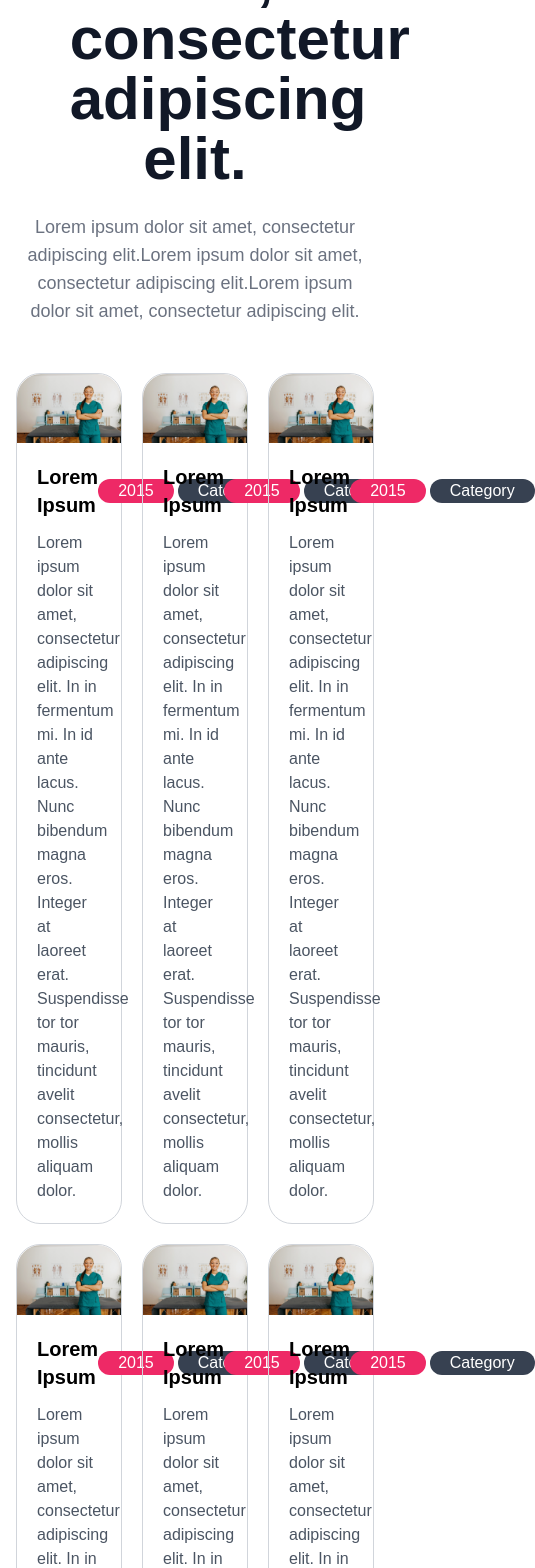
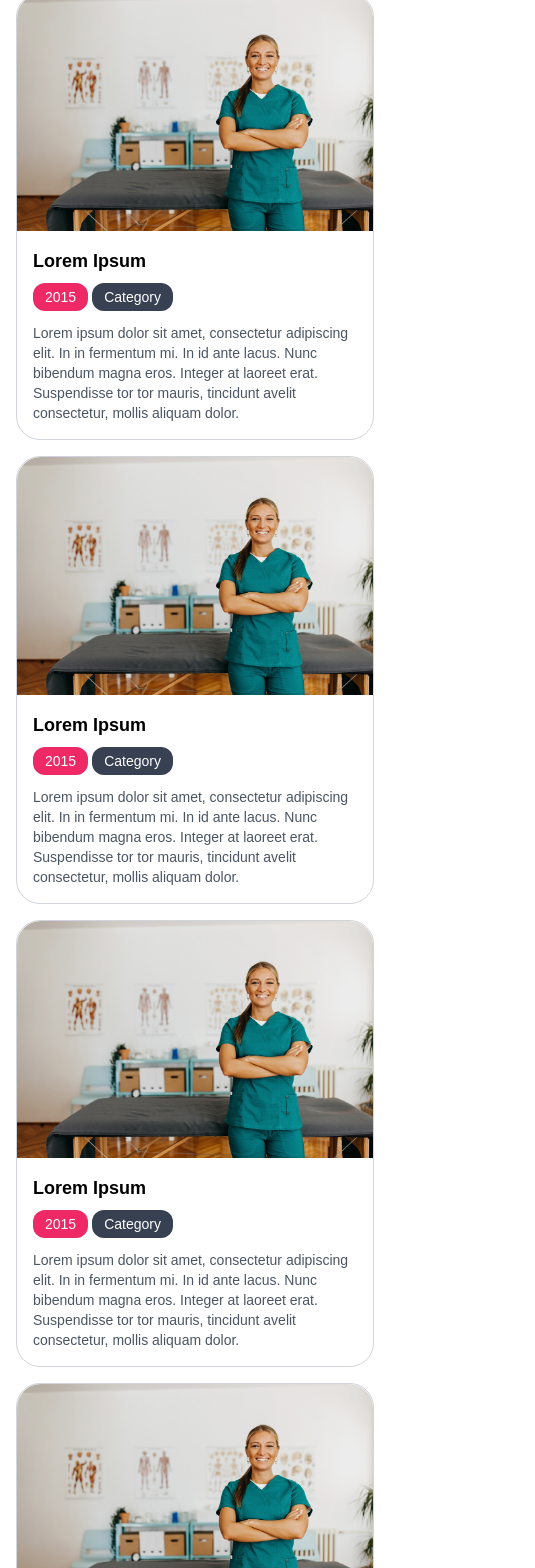
Before and after one commit to dieg0espx/ReefHealth, a Next.js app: page /blog in a window 390 px wide. Shown: the part 432-2000 px from the top of the page, 535 px wide, since content can reach past the window. Built offline with nearby package versions, Linux system fonts and the light colour scheme.

Commit message:
Full site Responsive

```diff
--- a/pages/blog.js
+++ b/pages/blog.js
@@ -4,103 +4,103 @@ import Image from 'next/image'
 function blog() {
   return (
     <div className='max-w-[1500px] mx-auto'>
-        <section className="py-16 px-4 bg-white">
+        <section className="py-12 sm:py-14 md:py-16 px-4 sm:px-6 bg-white">
             <div className="mx-auto text-center">
-                <span className="inline-block bg-light-pink text-main-pink px-6 py-2 rounded-full font-semibold mb-8">Our Blog</span>
-                <h2 className="text-6xl font-bold text-gray-900 mb-6 w-[70%] mx-auto">Lorem ipsum dolor sit amet, consectetur adipiscing elit.</h2>
-                <p className="text-lg text-gray-500 mb-12 max-w-3xl mx-auto">Lorem ipsum dolor sit amet, consectetur adipiscing elit.Lorem ipsum dolor sit amet, consectetur adipiscing elit.Lorem ipsum dolor sit amet, consectetur adipiscing elit.</p>
+                <span className="inline-block bg-light-pink text-main-pink px-4 sm:px-6 py-2 rounded-full font-semibold mb-6 sm:mb-8 text-sm sm:text-base">Our Blog</span>
+                <h2 className="text-3xl sm:text-4xl md:text-5xl lg:text-6xl font-bold text-gray-900 mb-4 sm:mb-6 w-full sm:w-[90%] md:w-[80%] lg:w-[70%] mx-auto">Lorem ipsum dolor sit amet, consectetur adipiscing elit.</h2>
+                <p className="text-base sm:text-lg text-gray-500 mb-8 sm:mb-12 max-w-3xl mx-auto">Lorem ipsum dolor sit amet, consectetur adipiscing elit.Lorem ipsum dolor sit amet, consectetur adipiscing elit.Lorem ipsum dolor sit amet, consectetur adipiscing elit.</p>
             </div>
 
-            <div className='grid grid-cols-3 gap-5'>
+            <div className='grid grid-cols-1 sm:grid-cols-2 lg:grid-cols-3 gap-4 sm:gap-5'>
                 <div className='border border-gray-300 rounded-3xl'>
                     <Image src={"/doctor1.jpg"} className='w-full rounded-t-3xl' width={500} height={300}/>
-                    <div className='p-5'>
-                        <div className='flex justify-between items-center mb-3'>
-                            <p className='text-black font-semibold text-xl'> Lorem Ipsum </p>
-                            <div className='flex gap-1'>
-                                <p className='bg-main-pink rounded-xl text-white px-5 text-center'> 2015 </p>
-                                <p className='bg-gray-700 rounded-xl text-white px-5 text-center'> Category </p>
+                    <div className='p-4 sm:p-5'>
+                        <div className='flex flex-col sm:flex-row sm:justify-between sm:items-center mb-3 gap-2 sm:gap-0'>
+                            <p className='text-black font-semibold text-lg sm:text-xl'> Lorem Ipsum </p>
+                            <div className='flex gap-1 flex-wrap'>
+                                <p className='bg-main-pink rounded-xl text-white px-3 sm:px-5 py-1 text-center text-sm sm:text-base'> 2015 </p>
+                                <p className='bg-gray-700 rounded-xl text-white px-3 sm:px-5 py-1 text-center text-sm sm:text-base'> Category </p>
                             </div>
                         </div>
-                        <p className='text-gray-600'> Lorem ipsum dolor sit amet, consectetur adipiscing elit. In in fermentum mi. In id ante lacus. Nunc bibendum magna eros. Integer at laoreet erat. Suspendisse tor tor mauris, tincidunt avelit consectetur, mollis aliquam dolor.</p>
+                        <p className='text-gray-600 text-sm sm:text-base'> Lorem ipsum dolor sit amet, consectetur adipiscing elit. In in fermentum mi. In id ante lacus. Nunc bibendum magna eros. Integer at laoreet erat. Suspendisse tor tor mauris, tincidunt avelit consectetur, mollis aliquam dolor.</p>
                     </div>
                 </div>
                 <div className='border border-gray-300 rounded-3xl'>
                     <Image src={"/doctor1.jpg"} className='w-full rounded-t-3xl' width={500} height={300}/>
-                    <div className='p-5'>
-                        <div className='flex justify-between items-center mb-3'>
-                            <p className='text-black font-semibold text-xl'> Lorem Ipsum </p>
-                            <div className='flex gap-1'>
-                                <p className='bg-main-pink rounded-xl text-white px-5 text-center'> 2015 </p>
-                                <p className='bg-gray-700 rounded-xl text-white px-5 text-center'> Category </p>
+                    <div className='p-4 sm:p-5'>
+                        <div className='flex flex-col sm:flex-row sm:justify-between sm:items-center mb-3 gap-2 sm:gap-0'>
+                            <p className='text-black font-semibold text-lg sm:text-xl'> Lorem Ipsum </p>
+                            <div className='flex gap-1 flex-wrap'>
+                                <p className='bg-main-pink rounded-xl text-white px-3 sm:px-5 py-1 text-center text-sm sm:text-base'> 2015 </p>
+                                <p className='bg-gray-700 rounded-xl text-white px-3 sm:px-5 py-1 text-center text-sm sm:text-base'> Category </p>
                             </div>
                         </div>
-                        <p className='text-gray-600'> Lorem ipsum dolor sit amet, consectetur adipiscing elit. In in fermentum mi. In id ante lacus. Nunc bibendum magna eros. Integer at laoreet erat. Suspendisse tor tor mauris, tincidunt avelit consectetur, mollis aliquam dolor.</p>
+                        <p className='text-gray-600 text-sm sm:text-base'> Lorem ipsum dolor sit amet, consectetur adipiscing elit. In in fermentum mi. In id ante lacus. Nunc bibendum magna eros. Integer at laoreet erat. Suspendisse tor tor mauris, tincidunt avelit consectetur, mollis aliquam dolor.</p>
                     </div>
                 </div>
                 <div className='border border-gray-300 rounded-3xl'>
                     <Image src={"/doctor1.jpg"} className='w-full rounded-t-3xl' width={500} height={300}/>
-                    <div className='p-5'>
-                        <div className='flex justify-between items-center mb-3'>
-                            <p className='text-black font-semibold text-xl'> Lorem Ipsum </p>
-                            <div className='flex gap-1'>
-                                <p className='bg-main-pink rounded-xl text-white px-5 text-center'> 2015 </p>
-                                <p className='bg-gray-700 rounded-xl text-white px-5 text-center'> Category </p>
+                    <div className='p-4 sm:p-5'>
+                        <div className='flex flex-col sm:flex-row sm:justify-between sm:items-center mb-3 gap-2 sm:gap-0'>
+                            <p className='text-black font-semibold text-lg sm:text-xl'> Lorem Ipsum </p>
+                            <div className='flex gap-1 flex-wrap'>
+                                <p className='bg-main-pink rounded-xl text-white px-3 sm:px-5 py-1 text-center text-sm sm:text-base'> 2015 </p>
+                                <p className='bg-gray-700 rounded-xl text-white px-3 sm:px-5 py-1 text-center text-sm sm:text-base'> Category </p>
                             </div>
                         </div>
-                        <p className='text-gray-600'> Lorem ipsum dolor sit amet, consectetur adipiscing elit. In in fermentum mi. In id ante lacus. Nunc bibendum magna eros. Integer at laoreet erat. Suspendisse tor tor mauris, tincidunt avelit consectetur, mollis aliquam dolor.</p>
+                        <p className='text-gray-600 text-sm sm:text-base'> Lorem ipsum dolor sit amet, consectetur adipiscing elit. In in fermentum mi. In id ante lacus. Nunc bibendum magna eros. Integer at laoreet erat. Suspendisse tor tor mauris, tincidunt avelit consectetur, mollis aliquam dolor.</p>
                     </div>
                 </div>
                 <div className='border border-gray-300 rounded-3xl'>
                     <Image src={"/doctor1.jpg"} className='w-full rounded-t-3xl' width={500} height={300}/>
-                    <div className='p-5'>
-                        <div className='flex justify-between items-center mb-3'>
-                            <p className='text-black font-semibold text-xl'> Lorem Ipsum </p>
-                            <div className='flex gap-1'>
-                                <p className='bg-main-pink rounded-xl text-white px-5 text-center'> 2015 </p>
-                                <p className='bg-gray-700 rounded-xl text-white px-5 text-center'> Category </p>
+                    <div className='p-4 sm:p-5'>
+                        <div className='flex flex-col sm:flex-row sm:justify-between sm:items-center mb-3 gap-2 sm:gap-0'>
+                            <p className='text-black font-semibold text-lg sm:text-xl'> Lorem Ipsum </p>
+                            <div className='flex gap-1 flex-wrap'>
+                                <p className='bg-main-pink rounded-xl text-white px-3 sm:px-5 py-1 text-center text-sm sm:text-base'> 2015 </p>
+                                <p className='bg-gray-700 rounded-xl text-white px-3 sm:px-5 py-1 text-center text-sm sm:text-base'> Category </p>
                             </div>
                         </div>
-                        <p className='text-gray-600'> Lorem ipsum dolor sit amet, consectetur adipiscing elit. In in fermentum mi. In id ante lacus. Nunc bibendum magna eros. Integer at laoreet erat. Suspendisse tor tor mauris, tincidunt avelit consectetur, mollis aliquam dolor.</p>
+                        <p className='text-gray-600 text-sm sm:text-base'> Lorem ipsum dolor sit amet, consectetur adipiscing elit. In in fermentum mi. In id ante lacus. Nunc bibendum magna eros. Integer at laoreet erat. Suspendisse tor tor mauris, tincidunt avelit consectetur, mollis aliquam dolor.</p>
                     </div>
                 </div>
                 <div className='border border-gray-300 rounded-3xl'>
                     <Image src={"/doctor1.jpg"} className='w-full rounded-t-3xl' width={500} height={300}/>
-                    <div className='p-5'>
-                        <div className='flex justify-between items-center mb-3'>
-                            <p className='text-black font-semibold text-xl'> Lorem Ipsum </p>
-                            <div className='flex gap-1'>
-                                <p className='bg-main-pink rounded-xl text-white px-5 text-center'> 2015 </p>
-                                <p className='bg-gray-700 rounded-xl text-white px-5 text-center'> Category </p>
+                    <div className='p-4 sm:p-5'>
+                        <div className='flex flex-col sm:flex-row sm:justify-between sm:items-center mb-3 gap-2 sm:gap-0'>
+                            <p className='text-black font-semibold text-lg sm:text-xl'> Lorem Ipsum </p>
+                            <div className='flex gap-1 flex-wrap'>
+                                <p className='bg-main-pink rounded-xl text-white px-3 sm:px-5 py-1 text-center text-sm sm:text-base'> 2015 </p>
+                                <p className='bg-gray-700 rounded-xl text-white px-3 sm:px-5 py-1 text-center text-sm sm:text-base'> Category </p>
                             </div>
                         </div>
-                        <p className='text-gray-600'> Lorem ipsum dolor sit amet, consectetur adipiscing elit. In in fermentum mi. In id ante lacus. Nunc bibendum magna eros. Integer at laoreet erat. Suspendisse tor tor mauris, tincidunt avelit consectetur, mollis aliquam dolor.</p>
+                        <p className='text-gray-600 text-sm sm:text-base'> Lorem ipsum dolor sit amet, consectetur adipiscing elit. In in fermentum mi. In id ante lacus. Nunc bibendum magna eros. Integer at laoreet erat. Suspendisse tor tor mauris, tincidunt avelit consectetur, mollis aliquam dolor.</p>
                     </div>
                 </div>
                 <div className='border border-gray-300 rounded-3xl'>
                     <Image src={"/doctor1.jpg"} className='w-full rounded-t-3xl' width={500} height={300}/>
-                    <div className='p-5'>
-                        <div className='flex justify-between items-center mb-3'>
-                            <p className='text-black font-semibold text-xl'> Lorem Ipsum </p>
-                            <div className='flex gap-1'>
-                                <p className='bg-main-pink rounded-xl text-white px-5 text-center'> 2015 </p>
-                                <p className='bg-gray-700 rounded-xl text-white px-5 text-center'> Category </p>
+                    <div className='p-4 sm:p-5'>
+                        <div className='flex flex-col sm:flex-row sm:justify-between sm:items-center mb-3 gap-2 sm:gap-0'>
+                            <p className='text-black font-semibold text-lg sm:text-xl'> Lorem Ipsum </p>
+                            <div className='flex gap-1 flex-wrap'>
+                                <p className='bg-main-pink rounded-xl text-white px-3 sm:px-5 py-1 text-center text-sm sm:text-base'> 2015 </p>
+                                <p className='bg-gray-700 rounded-xl text-white px-3 sm:px-5 py-1 text-center text-sm sm:text-base'> Category </p>
                             </div>
                         </div>
-                        <p className='text-gray-600'> Lorem ipsum dolor sit amet, consectetur adipiscing elit. In in fermentum mi. In id ante lacus. Nunc bibendum magna eros. Integer at laoreet erat. Suspendisse tor tor mauris, tincidunt avelit consectetur, mollis aliquam dolor.</p>
+                        <p className='text-gray-600 text-sm sm:text-base'> Lorem ipsum dolor sit amet, consectetur adipiscing elit. In in fermentum mi. In id ante lacus. Nunc bibendum magna eros. Integer at laoreet erat. Suspendisse tor tor mauris, tincidunt avelit consectetur, mollis aliquam dolor.</p>
                     </div>
                 </div>
                 <div className='border border-gray-300 rounded-3xl'>
                     <Image src={"/doctor1.jpg"} className='w-full rounded-t-3xl' width={500} height={300}/>
-                    <div className='p-5'>
-                        <div className='flex justify-between items-center mb-3'>
-                            <p className='text-black font-semibold text-xl'> Lorem Ipsum </p>
-                            <div className='flex gap-1'>
-                                <p className='bg-main-pink rounded-xl text-white px-5 text-center'> 2015 </p>
-                                <p className='bg-gray-700 rounded-xl text-white px-5 text-center'> Category </p>
+                    <div className='p-4 sm:p-5'>
+                        <div className='flex flex-col sm:flex-row sm:justify-between sm:items-center mb-3 gap-2 sm:gap-0'>
+                            <p className='text-black font-semibold text-lg sm:text-xl'> Lorem Ipsum </p>
+                            <div className='flex gap-1 flex-wrap'>
+                                <p className='bg-main-pink rounded-xl text-white px-3 sm:px-5 py-1 text-center text-sm sm:text-base'> 2015 </p>
+                                <p className='bg-gray-700 rounded-xl text-white px-3 sm:px-5 py-1 text-center text-sm sm:text-base'> Category </p>
                             </div>
                         </div>
-                        <p className='text-gray-600'> Lorem ipsum dolor sit amet, consectetur adipiscing elit. In in fermentum mi. In id ante lacus. Nunc bibendum magna eros. Integer at laoreet erat. Suspendisse tor tor mauris, tincidunt avelit consectetur, mollis aliquam dolor.</p>
+                        <p className='text-gray-600 text-sm sm:text-base'> Lorem ipsum dolor sit amet, consectetur adipiscing elit. In in fermentum mi. In id ante lacus. Nunc bibendum magna eros. Integer at laoreet erat. Suspendisse tor tor mauris, tincidunt avelit consectetur, mollis aliquam dolor.</p>
                     </div>
                 </div>
             </div>
```
Also changed, not shown: components/ContactForm.js (+30 -22 lines), components/Hero2.js (+16 -9 lines), components/OurHistory.js (+29 -29 lines), components/WhyWeTheBest.js (+9 -9 lines).
